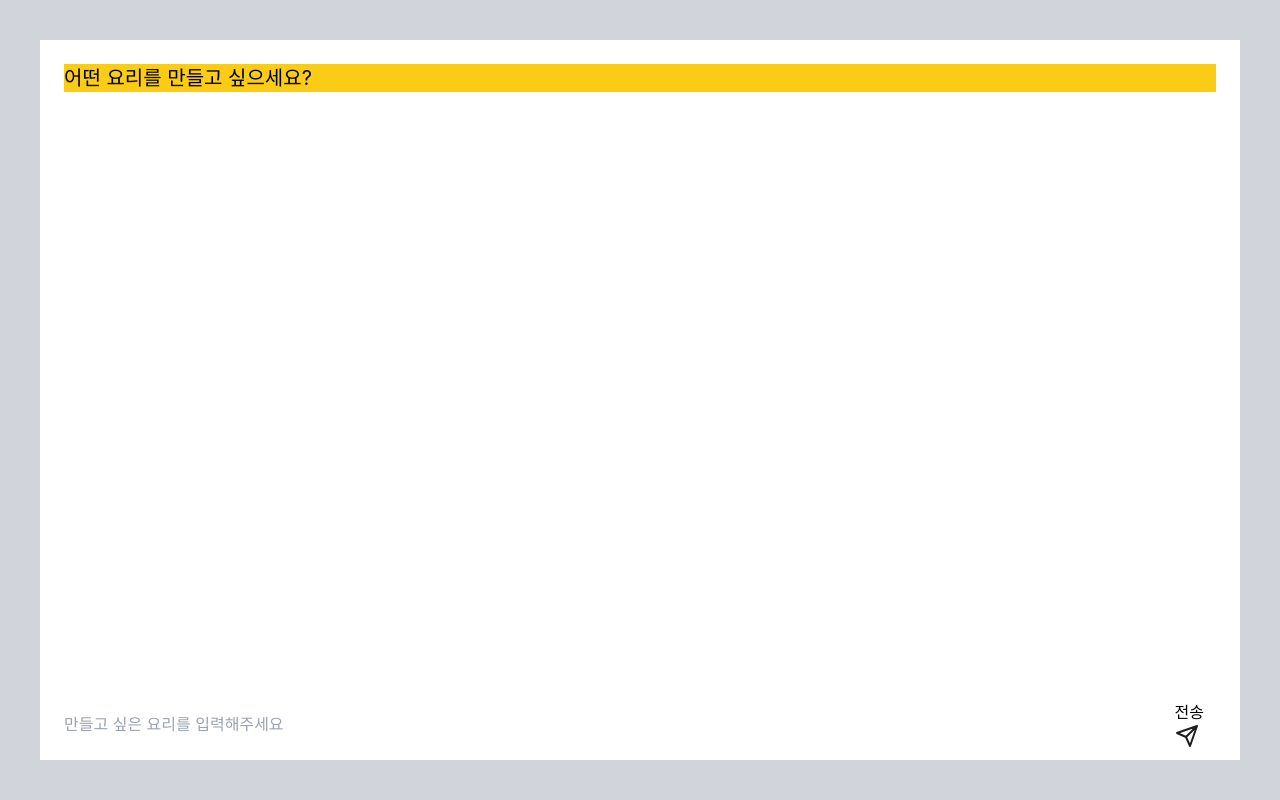
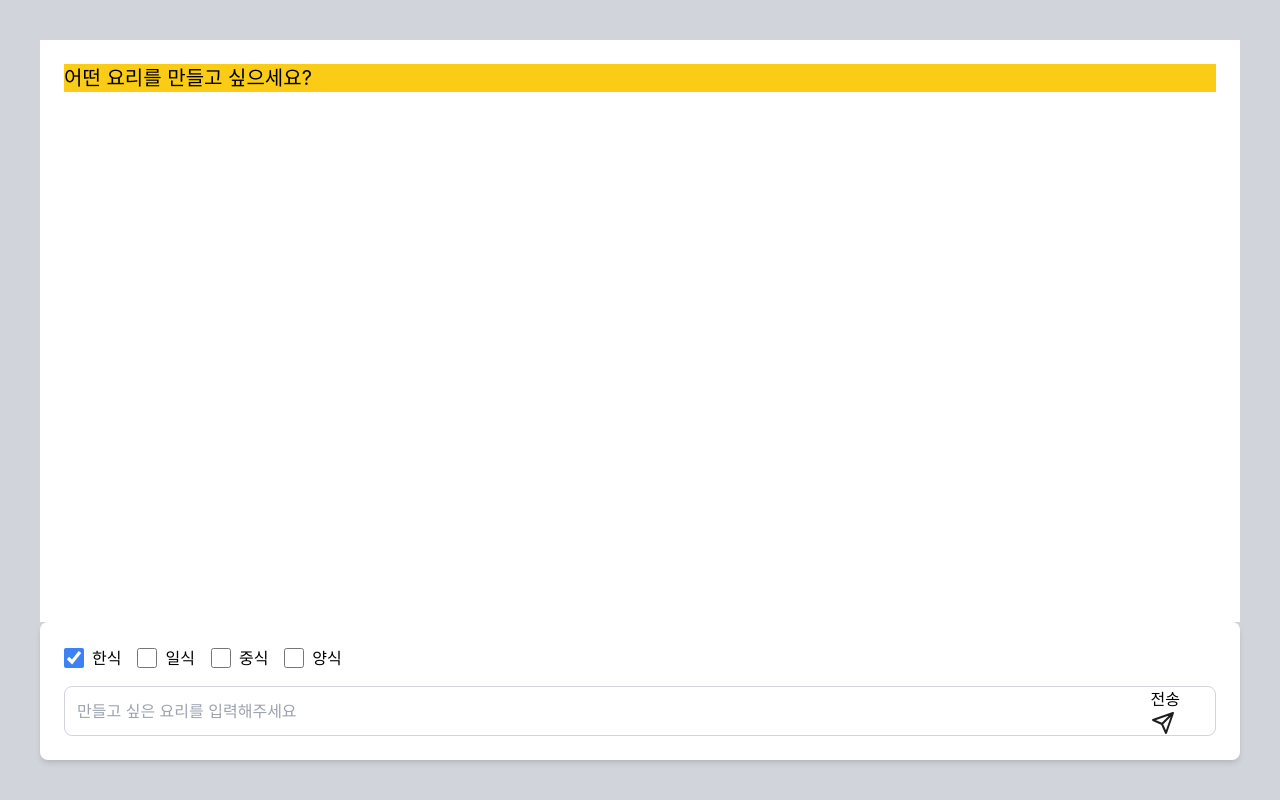
Before and after one commit to prnsslcn/ChefBot, a React (Create React App) app in the folder frontend/chatbot-ui/: page / in a window 1280 px wide. Built offline with nearby package versions, Linux system fonts and the light colour scheme.

Commit message:
feat: 체크박스

```diff
--- a/frontend/chatbot-ui/src/api/getQuery.js
+++ b/frontend/chatbot-ui/src/api/getQuery.js
@@ -1,9 +1,9 @@
 import axios from "axios";
 import { customAxios } from "./axiosCustom"
 
-export const postQuery = async ( user_input ) => {
+export const postQuery = async ( user_input, category ) => {
     try {
-        const response = await customAxios.post('/query', user_input)
+        const response = await customAxios.post('/query', {user_input, category})
         return response.data;
     } catch (error) {
         throw error;
--- a/frontend/chatbot-ui/src/components/AiChatValidate.js
+++ b/frontend/chatbot-ui/src/components/AiChatValidate.js
@@ -11,7 +11,9 @@ export const AiChatValidate = () => {
     allMessages,
     isAiResponding,
     setIsAiResponding,
+    optionCheck
   } = useChat();
+
 
   useEffect(() => {
     if (callResponse && !isAiResponding) {
--- a/frontend/chatbot-ui/src/components/UserInput.js
+++ b/frontend/chatbot-ui/src/components/UserInput.js
@@ -3,11 +3,17 @@ import { useChat } from "../context/ChatContext";
 
 export const UserInput = () => {
   const [userInput, setUserInput] = useState("");
-  const { setMessages, setCallResponse, setAllMessages } = useChat();
+  const { setMessages, setCallResponse, setAllMessages, optionCheck, setOptionCheck } = useChat();
 
   const handleInputChange = (e) => {
     setUserInput(e.target.value);
   };
+
+  const handleCheckboxChange = (selectedCategory) => {
+    setOptionCheck(selectedCategory);
+  };
+
+  const category = ["한식", "일식", "중식", "양식"];
 
   const handleSubmit = async () => {
     if (userInput.trim() !== "") {
@@ -26,11 +32,26 @@ export const UserInput = () => {
   };
 
   return (
-    <div className="bg-white p-6 relative">
+    <div className="bg-white p-6 rounded-lg shadow-md">
+      <div className="flex space-x-4 mb-4">
+        {category.map((category, idx) => (
+          <label key={idx} className="flex items-center space-x-2">
+            <input
+              type="checkbox"
+              checked={optionCheck === category}
+              onChange={() => handleCheckboxChange(category)}
+              className="w-5 h-5 accent-blue-500 cursor-pointer"
+            />
+            <span>{category}</span>
+          </label>
+        ))}
+      </div>
+
+      <div className="relative flex items-center">
         <input
           type="text"
           placeholder="만들고 싶은 요리를 입력해주세요"
-        className="input input-xl w-full pr-28 focus:outline-none"
+          className="input input-xl w-full pr-28 p-3 border border-gray-300 rounded-lg focus:outline-none"
           value={userInput}
           onChange={handleInputChange}
           onKeyUp={handleKeyDown}
@@ -57,5 +78,6 @@ export const UserInput = () => {
           </svg>
         </button>
       </div>
+    </div>
   );
 };
--- a/frontend/chatbot-ui/src/context/ChatContext.js
+++ b/frontend/chatbot-ui/src/context/ChatContext.js
@@ -9,21 +9,18 @@ export const ChatProvider = ({ children }) => {
   const [allMessages, setAllMessages] = useState([
     "어떤 요리를 만들고 싶으세요?"
   ]);
+  const [optionCheck, setOptionCheck] = useState("한식");
   const [isAiResponding, setIsAiResponding] = useState(false);
 
   return (
     <ChatContext.Provider
       value={{
-        messages,
-        setMessages,
-        aiResponse,
-        setAiResponse,
-        callResponse,
-        setCallResponse,
-        allMessages,
-        setAllMessages,
-        isAiResponding,
-        setIsAiResponding,
+        messages,setMessages,
+        aiResponse,setAiResponse,
+        callResponse,setCallResponse,
+        allMessages,setAllMessages,
+        isAiResponding,setIsAiResponding,
+        optionCheck, setOptionCheck
       }}
     >
       {children}
```
Lines whose indentation alone changed are shown as unchanged.
